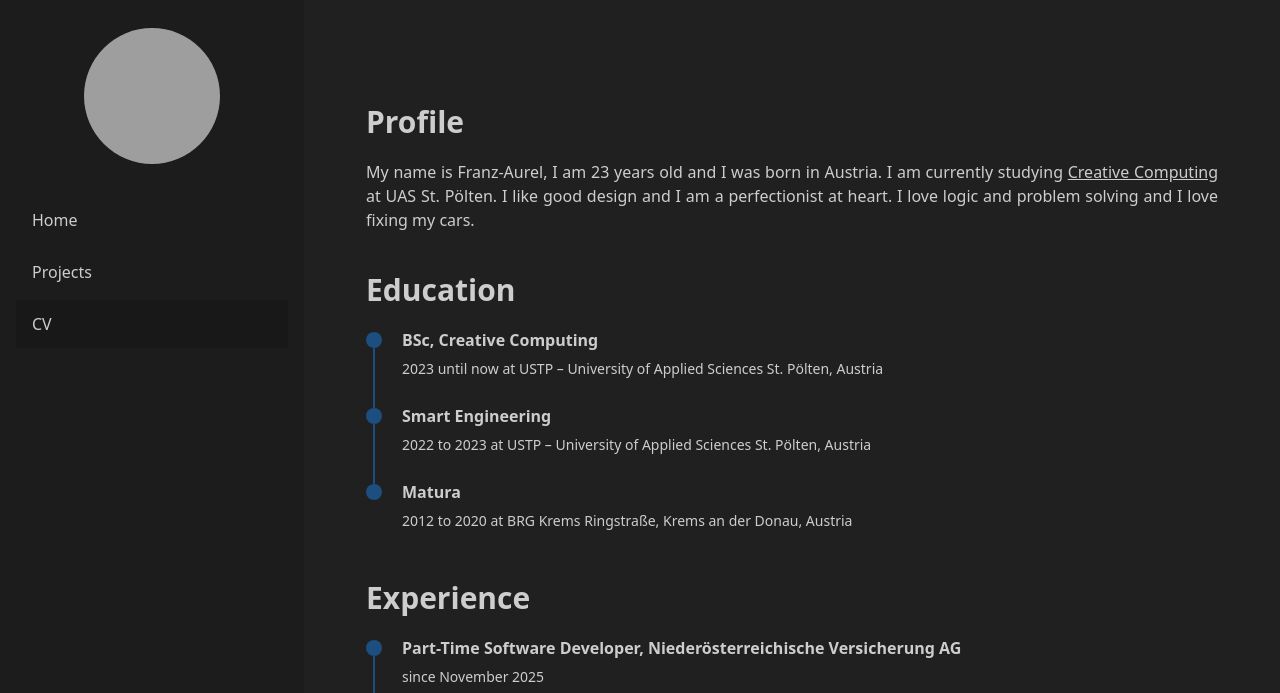
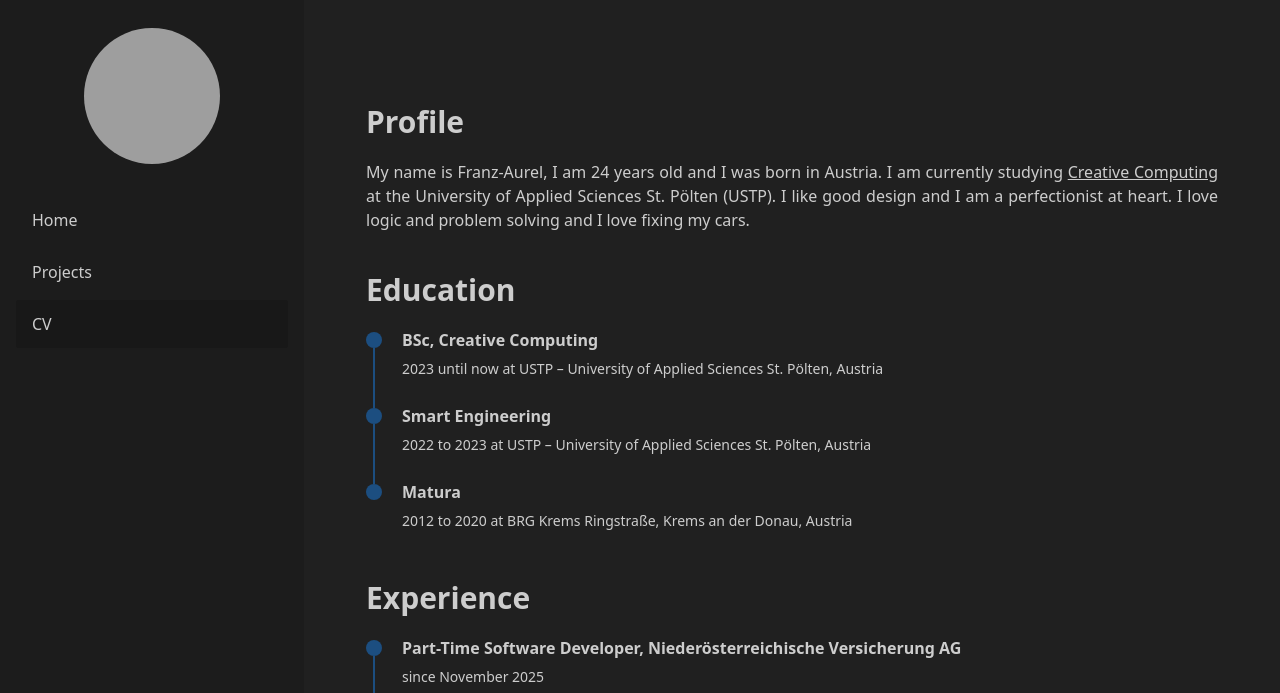
Before and after one commit to frvnzz/frvnzz.github.io, an Astro site: page /cv in a window 1280 px wide. Shown: the top 693 px of the page. Built offline with nearby package versions, Linux system fonts and the light colour scheme; Astro itself is replaced by a stand-in of ours; grey boxes are pictures that could not be loaded.

Commit message:
chore: update CV

```diff
--- a/src/pages/cv.astro
+++ b/src/pages/cv.astro
@@ -9,14 +9,19 @@ import TimeLineElement from "../components/cv/TimeLine.astro";
   </div>
 
   <div class="mb-10 text-justify">
-    My name is Franz-Aurel, I am 23 years old and I was born in Austria. I am
-    currently studying <a
+    My name is Franz-Aurel, I am 24 years old and I was born in Austria. I am
+    currently studying
+    <a
       href="https://www.ustp.at/en/study-programmes/media-digital-technologies/creative-computing/course-contents"
       target="_blank"
       rel="noopener noreferrer"
-      style="text-decoration: underline;">Creative Computing</a
-    > at UAS St. Pölten. I like good design and I am a perfectionist at heart. I
-    love logic and problem solving and I love fixing my cars.
+      style="text-decoration: underline;"
+    >
+      Creative Computing
+    </a>
+    at the University of Applied Sciences St. Pölten (USTP). I like good design and
+    I am a perfectionist at heart. I love logic and problem solving and I love fixing
+    my cars.
   </div>
 
   <div class="mb-5">
```
